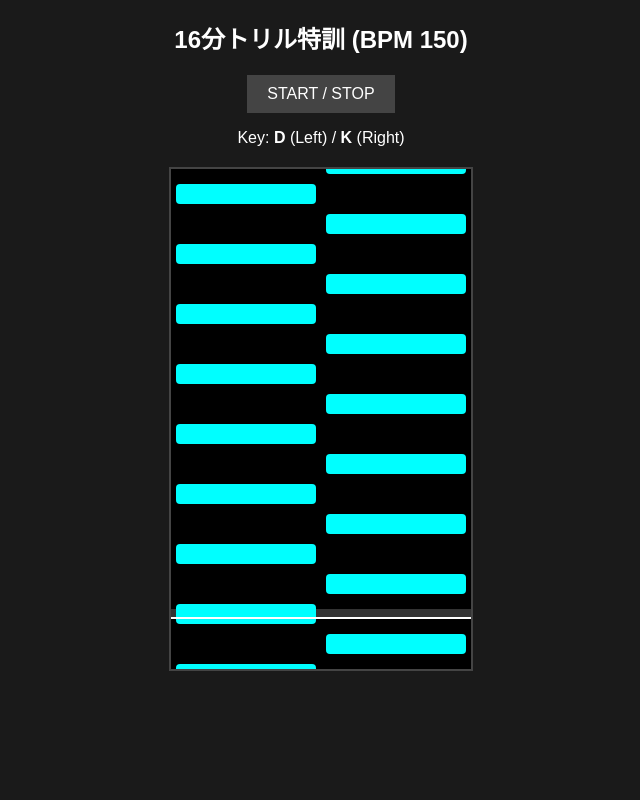
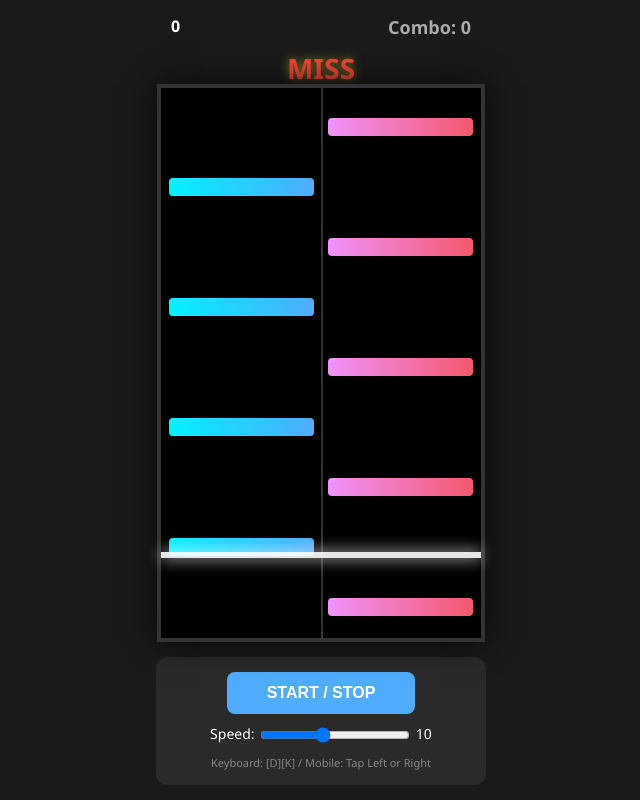
Before and after one commit to arufo-E217/top, a plain HTML site: page Music.html in a window 1280 px wide. Both pictures are taken after a click on the button "START / STOP". Shown: the whole page, without its empty margins (319-959 px from the left). Drawn offline with Linux system fonts and the light colour scheme.

Commit message:
Update Music.html

```diff
--- a/Music.html
+++ b/Music.html
@@ -2,52 +2,97 @@
 <html lang="ja">
 <head>
     <meta charset="UTF-8">
-    <title>16分トリルトレーナー</title>
+    <meta name="viewport" content="width=device-width, initial-scale=1.0, maximum-scale=1.0, user-scalable=no">
+    <title>Trill Trainer - Touch Support</title>
     <style>
-        body { background: #1a1a1a; color: white; font-family: sans-serif; text-align: center; overflow: hidden; }
-        #game-container { position: relative; width: 300px; height: 500px; margin: 20px auto; border: 2px solid #444; overflow: hidden; background: #000; }
-        .lane { position: absolute; bottom: 50px; width: 50%; height: 10px; background: #333; }
-        #lane-left { left: 0; } #lane-right { right: 0; }
-        .note { position: absolute; width: 140px; height: 20px; background: cyan; left: 5px; border-radius: 4px; }
-        .note.right { left: 155px; background: ff007f; }
-        #judgment-line { position: absolute; bottom: 50px; width: 100%; height: 2px; background: white; z-index: 10; }
-        #ui { margin-top: 10px; }
-        button { padding: 10px 20px; font-size: 16px; cursor: pointer; background: #444; color: white; border: none; }
-        button:hover { background: #666; }
+        /* タッチ時のブラウザ挙動（ズームやスクロール）を防止 */
+        * { touch-action: none; -webkit-user-select: none; }
+        body { background: #1a1a1a; color: white; font-family: 'Segoe UI', sans-serif; text-align: center; margin: 0; overflow: hidden; }
+        #game-wrapper { display: flex; flex-direction: column; align-items: center; justify-content: center; height: 100vh; }
+
+        #hud { margin-bottom: 10px; width: 300px; display: flex; justify-content: space-between; font-weight: bold; }
+        #judgment { font-size: 28px; height: 35px; color: #ffeb3b; text-shadow: 0 0 10px rgba(255,235,59,0.5); font-weight: 900; }
+        #combo-container { font-size: 18px; color: #aaa; }
+
+        #game-container {
+            position: relative; width: 320px; height: 550px;
+            border: 4px solid #333; background: #000;
+            box-shadow: 0 0 30px rgba(0,0,0,0.8);
+            cursor: pointer;
+        }
+        .lane-line { position: absolute; left: 50%; width: 2px; height: 100%; background: #333; }
+        #judgment-line { position: absolute; bottom: 80px; width: 100%; height: 6px; background: rgba(255,255,255,0.9); box-shadow: 0 0 15px #fff; z-index: 10; }
+
+        .note { position: absolute; width: 145px; height: 18px; border-radius: 4px; pointer-events: none; }
+        .note.left { left: 8px; background: linear-gradient(to right, #00f2fe, #4facfe); }
+        .note.right { right: 8px; background: linear-gradient(to right, #f093fb, #f5576c); }
+
+        #controls { margin-top: 15px; background: #2a2a2a; padding: 15px; border-radius: 12px; width: 300px; }
+        .setting-group { margin: 10px 0; font-size: 14px; }
+        button { padding: 12px 40px; font-size: 16px; font-weight: bold; cursor: pointer; border-radius: 8px; border: none; background: #4facfe; color: white; transition: 0.1s; }
+        button:active { transform: scale(0.95); opacity: 0.8; }
+        input[type=range] { width: 150px; vertical-align: middle; }
     </style>
 </head>
 <body>
 
-    <h2>16分トリル特訓 (BPM 150)</h2>
-    <div id="ui">
-        <button id="start-btn">START / STOP</button>
-        <p>Key: <b>D</b> (Left) / <b>K</b> (Right)</p>
+<div id="game-wrapper">
+    <div id="hud">
+        <div id="score">0</div>
+        <div id="combo-container">Combo: <span id="combo">0</span></div>
+    </div>
+    <div id="judgment">TAP TO START</div>
+
+    <div id="game-container" id="tap-area">
+        <div class="lane-line"></div>
+        <div id="judgment-line"></div>
+        <div id="notes-layer"></div>
     </div>
 
-    <div id="game-container">
-        <div id="judgment-line"></div>
-        <div id="lane-left" class="lane"></div>
-        <div id="lane-right" class="lane"></div>
-        <div id="notes-layer"></div>
+    <div id="controls">
+        <button id="start-btn">START / STOP</button>
+        <div class="setting-group">
+            Speed: <input type="range" id="speed-range" min="3" max="20" step="0.5" value="10">
+            <span id="speed-val">10</span>
+        </div>
+        <div style="font-size: 11px; color: #888;">
+            Keyboard: [D][K] / Mobile: Tap Left or Right
+        </div>
+    </div>
 </div>
 
 <script>
     const bpm = 150;
-        const noteSpeed = 5; // 落下速度
-        const interval = (60 / bpm) / 4 * 1000; // 16分音符の間隔(ms)
+    const interval = (60 / bpm) / 4 * 1000;
+    const judgeLineY = 464; // 判定線の中心位置(px)
 
     let isRunning = false;
-        let timer = null;
+    let score = 0;
+    let combo = 0;
+    let speed = 10;
+    let notes = [];
     let audioCtx = null;
+    let nextNoteTime = 0;
+    let step = 0;
+
     const notesLayer = document.getElementById('notes-layer');
-        const notes = [];
+    const scoreEl = document.getElementById('score');
+    const comboEl = document.getElementById('combo');
+    const judgmentEl = document.getElementById('judgment');
+    const speedRange = document.getElementById('speed-range');
+    const speedVal = document.getElementById('speed-val');
+    const gameContainer = document.getElementById('game-container');
 
-        // メトロノーム音生成
-        function playClick(freq) {
+    speedRange.oninput = () => {
+        speed = parseFloat(speedRange.value);
+        speedVal.innerText = speed;
+    };
+
+    function playSound(freq) {
         if (!audioCtx) audioCtx = new (window.AudioContext || window.webkitAudioContext)();
         const osc = audioCtx.createOscillator();
         const gain = audioCtx.createGain();
-            osc.frequency.setValueAtTime(freq, audioCtx.currentTime);
+        osc.frequency.value = freq;
         gain.gain.exponentialRampToValueAtTime(0.001, audioCtx.currentTime + 0.1);
         osc.connect(gain);
         gain.connect(audioCtx.destination);
@@ -55,46 +100,123 @@
         osc.stop(audioCtx.currentTime + 0.1);
     }
 
-        let step = 0;
     function spawnNote() {
-            const isLeft = step % 2 === 0;
-            const note = document.createElement('div');
-            note.className = isLeft ? 'note' : 'note right';
-            note.style.top = '-20px';
-            notesLayer.appendChild(note);
-            notes.push({ el: note, y: -20 });
+        const lane = (step % 2 === 0) ? 'left' : 'right';
+        const note = {
+            el: document.createElement('div'),
+            lane: lane,
+            y: -20,
+            hit: false
+        };
+        note.el.className = `note ${lane}`;
+        notesLayer.appendChild(note.el);
+        notes.push(note);
 
-            // 4拍（16分音符16個）ごとに高い音を鳴らす（メトロノーム）
-            if (step % 4 === 0) playClick(step % 16 === 0 ? 880 : 440);
-
+        if (step % 4 === 0) playSound(step % 16 === 0 ? 880 : 440);
         step++;
     }
 
-        function update() {
+    function judge(lane) {
         if (!isRunning) return;
+        const target = notes.find(n => n.lane === lane && !n.hit);
+        if (!target) return;
+
+        const diff = Math.abs(target.y - judgeLineY);
+
+        if (diff < 40) {
+            applyJudgment("PERFECT", 1000, "#ffeb3b");
+            removeNote(target);
+        } else if (diff < 70) {
+            applyJudgment("GREAT", 500, "#4caf50");
+            removeNote(target);
+        } else if (diff < 100) {
+            applyJudgment("GOOD", 200, "#2196f3");
+            removeNote(target);
+        }
+    }
+
+    function applyJudgment(text, points, color) {
+        judgmentEl.innerText = text;
+        judgmentEl.style.color = color;
+        score += points;
+        combo++;
+        scoreEl.innerText = score.toLocaleString();
+        comboEl.innerText = combo;
+    }
+
+    function removeNote(note) {
+        note.hit = true;
+        note.el.style.opacity = '0';
+    }
+
+    function update(time) {
+        if (!isRunning) return;
+
+        if (time >= nextNoteTime) {
+            spawnNote();
+            nextNoteTime = time + interval;
+        }
+
         for (let i = notes.length - 1; i >= 0; i--) {
-                notes[i].y += noteSpeed;
-                notes[i].el.style.top = notes[i].y + 'px';
-                if (notes[i].y > 550) {
-                    notesLayer.removeChild(notes[i].el);
+            const n = notes[i];
+            if (!n.hit) {
+                n.y += speed;
+                n.el.style.top = n.y + 'px';
+
+                if (n.y > judgeLineY + 60) {
+                    judgmentEl.innerText = "MISS";
+                    judgmentEl.style.color = "#f44336";
+                    combo = 0;
+                    comboEl.innerText = combo;
+                    n.hit = true;
+                }
+            } else {
+                if (n.el.parentNode) notesLayer.removeChild(n.el);
                 notes.splice(i, 1);
             }
         }
         requestAnimationFrame(update);
     }
 
-        document.getElementById('start-btn').addEventListener('click', () => {
+    // --- 入力処理 (Keyboard & Touch) ---
+
+    // キーボード
+    window.addEventListener('keydown', (e) => {
+        if (e.repeat) return;
+        const key = e.key.toLowerCase();
+        if (key === 'd') judge('left');
+        if (key === 'k') judge('right');
+    });
+
+    // タップ / クリック (PointerEventsを使用)
+    gameContainer.addEventListener('pointerdown', (e) => {
+        e.preventDefault();
+        // コンテナ内でのクリック座標を取得
+        const rect = gameContainer.getBoundingClientRect();
+        const x = e.clientX - rect.left;
+
+        // 画面の半分より左か右かで判定
+        if (x < rect.width / 2) {
+            judge('left');
+        } else {
+            judge('right');
+        }
+    });
+
+    document.getElementById('start-btn').onclick = () => {
         isRunning = !isRunning;
         if (isRunning) {
-                step = 0;
-                timer = setInterval(spawnNote, interval);
-                update();
+            score = 0; combo = 0; step = 0;
+            notes = []; notesLayer.innerHTML = '';
+            scoreEl.innerText = "0";
+            comboEl.innerText = "0";
+            judgmentEl.innerText = "GO!";
+            nextNoteTime = performance.now();
+            update(performance.now());
         } else {
-                clearInterval(timer);
-                notesLayer.innerHTML = '';
-                notes.length = 0;
+            judgmentEl.innerText = "STOPPED";
         }
-        });
+    };
 </script>
 </body>
 </html>
```
Lines whose indentation alone changed are shown as unchanged.
